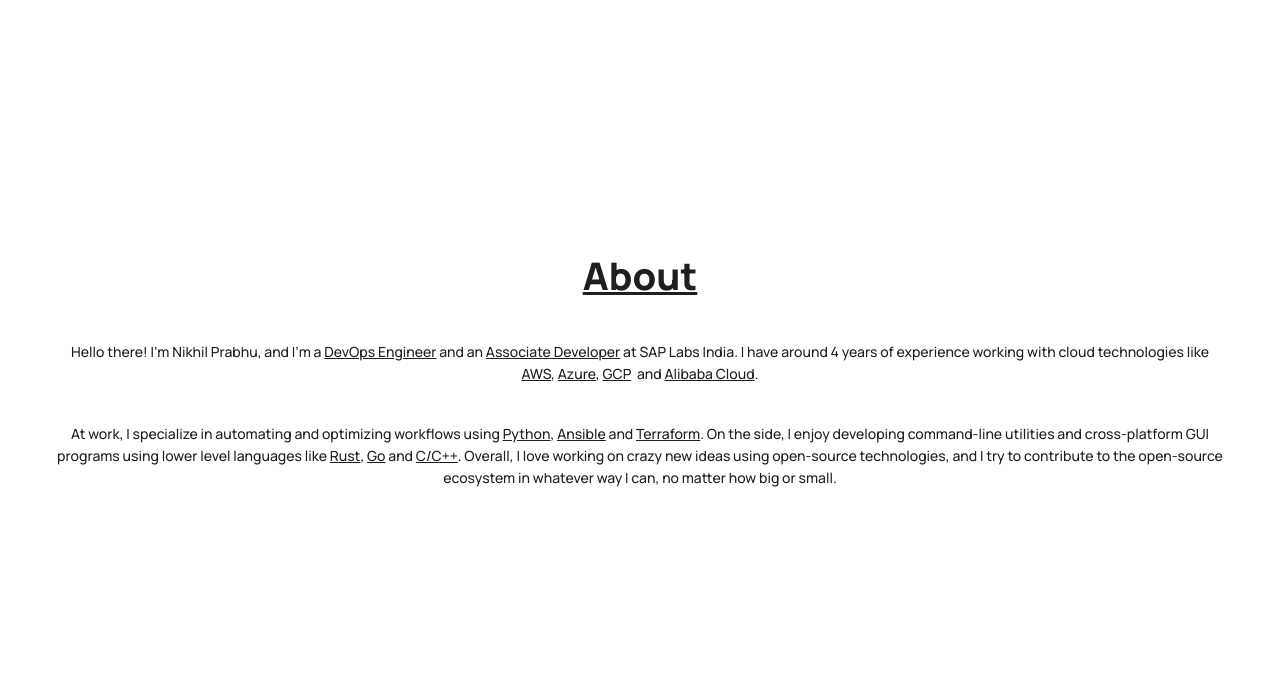
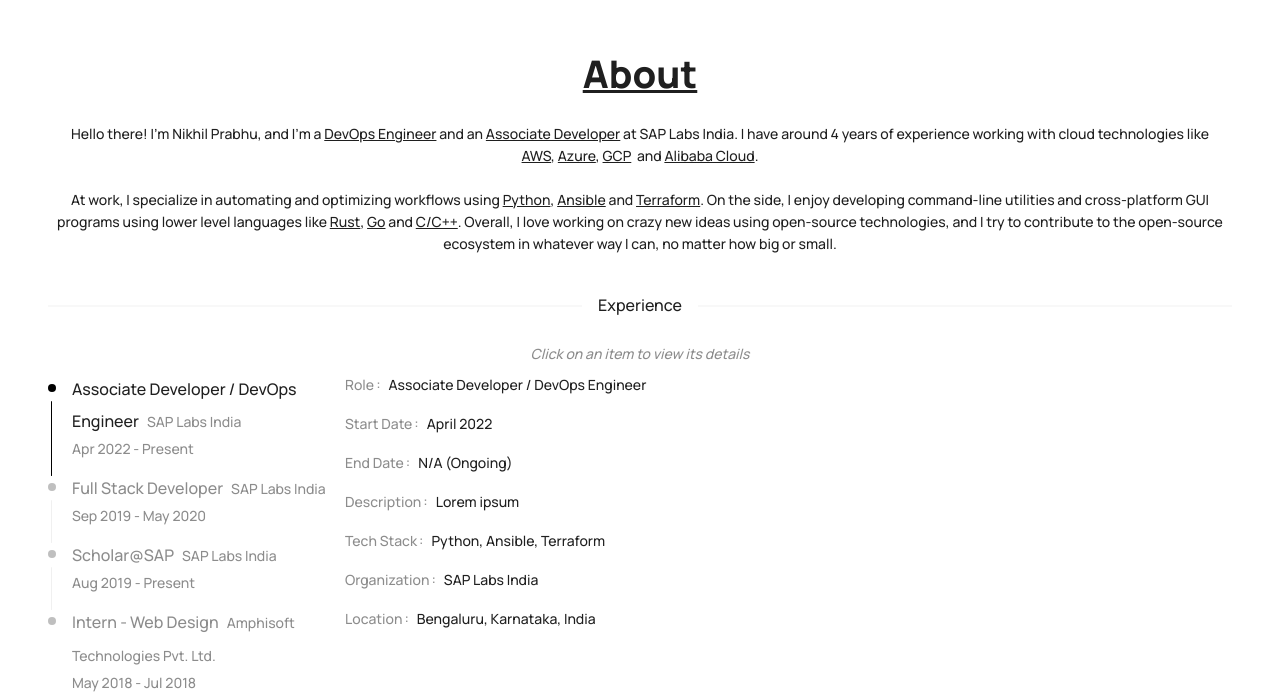
Before and after one commit to nikhil-prabhu/nikhil-prabhu.github.io, a React (Create React App) app: page / in a window 1280 px wide. Shown: the part 810-1504 px from the top of the page. Built offline with nearby package versions, Linux system fonts and the light colour scheme.

Commit message:
feat: Add experience details to About section

```diff
--- a/src/views/About/index.tsx
+++ b/src/views/About/index.tsx
@@ -1,12 +1,75 @@
-import { Typography, Space, Row } from "antd";
+import {
+  Typography,
+  Space,
+  Row,
+  Col,
+  Steps,
+  Divider,
+  Descriptions,
+} from "antd";
+import { useState } from "react";
 import "./index.css";
 
-const { Title, Paragraph } = Typography;
+const { Title, Text, Paragraph } = Typography;
+
+interface ExperienceDetails {
+  role: string;
+  startDate: string;
+  endDate: string;
+  description: string;
+  techStack: string;
+  organization: string;
+  location: string;
+}
 
 function About() {
+  const [current, setCurrent] = useState(0);
+  const experience: ExperienceDetails[] = [
+    {
+      role: "Associate Developer / DevOps Engineer",
+      startDate: "April 2022",
+      endDate: "N/A (Ongoing)",
+      description: "Lorem ipsum",
+      techStack: "Python, Ansible, Terraform",
+      organization: "SAP Labs India",
+      location: "Bengaluru, Karnataka, India",
+    },
+    {
+      role: "Full Stack Developer",
+      startDate: "September 2019",
+      endDate: "May 2020",
+      description: "Lorem ipsum",
+      techStack: "Shell Script, SAP Intelligent RPA",
+      organization: "SAP Labs India",
+      location: "Bengaluru, Karnataka, India",
+    },
+    {
+      role: "Scholar@SAP",
+      startDate: "August 2019",
+      endDate: "N/A (Ongoing)",
+      description: "Lorem ipsum",
+      techStack: "N/A",
+      organization: "SAP Labs India",
+      location: "Bengaluru, Karnataka, India",
+    },
+    {
+      role: "Intern - Web Design",
+      startDate: "May 2018",
+      endDate: "July 2018",
+      description: "Lorem ipsum",
+      techStack: "HTML5, CSS3, Bootstrap, JavaScript",
+      organization: "Amphisoft Technologies Pvt. Ltd.",
+      location: "Coimbatore, Tamil Nadu, India",
+    },
+  ];
+
+  function onChange(value: number) {
+    setCurrent(value);
+  }
+
   return (
     <div className="About">
-      <Space size="large" direction="vertical">
+      <Space size="small" direction="vertical">
         <Row justify="center">
           <Title className="underline">About</Title>
         </Row>
@@ -17,7 +80,8 @@
             <span className="underline">DevOps Engineer</span> and an&nbsp;
             <span className="underline">Associate Developer</span> at SAP Labs
             India. I have around 4 years of experience working with cloud
-            technologies like <span className="underline">AWS</span>,&nbsp;
+            technologies like <span className="underline">AWS</span>
+            ,&nbsp;
             <span className="underline">Azure</span>,&nbsp;
             <span className="underline">GCP</span>&nbsp; and&nbsp;
             <span className="underline">Alibaba Cloud</span>.
@@ -41,6 +105,75 @@
             matter how big or small.
           </Paragraph>
         </Row>
+
+        <Divider>Experience</Divider>
+
+        <Text type="secondary" italic>
+          Click on an item to view its details
+        </Text>
+
+        <Row justify="center">
+          <Col xs={24} sm={24} md={8} lg={8} xl={6} xxl={6}>
+            <Steps
+              direction="vertical"
+              current={current}
+              onChange={onChange}
+              progressDot
+              items={[
+                {
+                  title: "Associate Developer / DevOps Engineer",
+                  subTitle: "SAP Labs India",
+                  description: "Apr 2022 - Present",
+                  status: current === 0 ? "finish" : "wait",
+                },
+                {
+                  title: "Full Stack Developer",
+                  subTitle: "SAP Labs India",
+                  description: "Sep 2019 - May 2020",
+                  status: current === 1 ? "finish" : "wait",
+                },
+                {
+                  title: "Scholar@SAP",
+                  subTitle: "SAP Labs India",
+                  description: "Aug 2019 - Present",
+                  status: current === 2 ? "finish" : "wait",
+                },
+                {
+                  title: "Intern - Web Design",
+                  subTitle: "Amphisoft Technologies Pvt. Ltd.",
+                  description: "May 2018 - Jul 2018",
+                  status: current === 3 ? "finish" : "wait",
+                },
+              ]}
+            />
+          </Col>
+
+          <Col xs={24} sm={24} md={16} lg={16} xl={18} xxl={18}>
+            <Descriptions column={1} style={{ textAlign: "left" }}>
+              <Descriptions.Item label="Role">
+                {experience[current].role}
+              </Descriptions.Item>
+              <Descriptions.Item label="Start Date">
+                {experience[current].startDate}
+              </Descriptions.Item>
+              <Descriptions.Item label="End Date">
+                {experience[current].endDate}
+              </Descriptions.Item>
+              <Descriptions.Item label="Description">
+                {experience[current].description}
+              </Descriptions.Item>
+              <Descriptions.Item label="Tech Stack">
+                {experience[current].techStack}
+              </Descriptions.Item>
+              <Descriptions.Item label="Organization">
+                {experience[current].organization}
+              </Descriptions.Item>
+              <Descriptions.Item label="Location">
+                {experience[current].location}
+              </Descriptions.Item>
+            </Descriptions>
+          </Col>
+        </Row>
       </Space>
     </div>
   );
```
